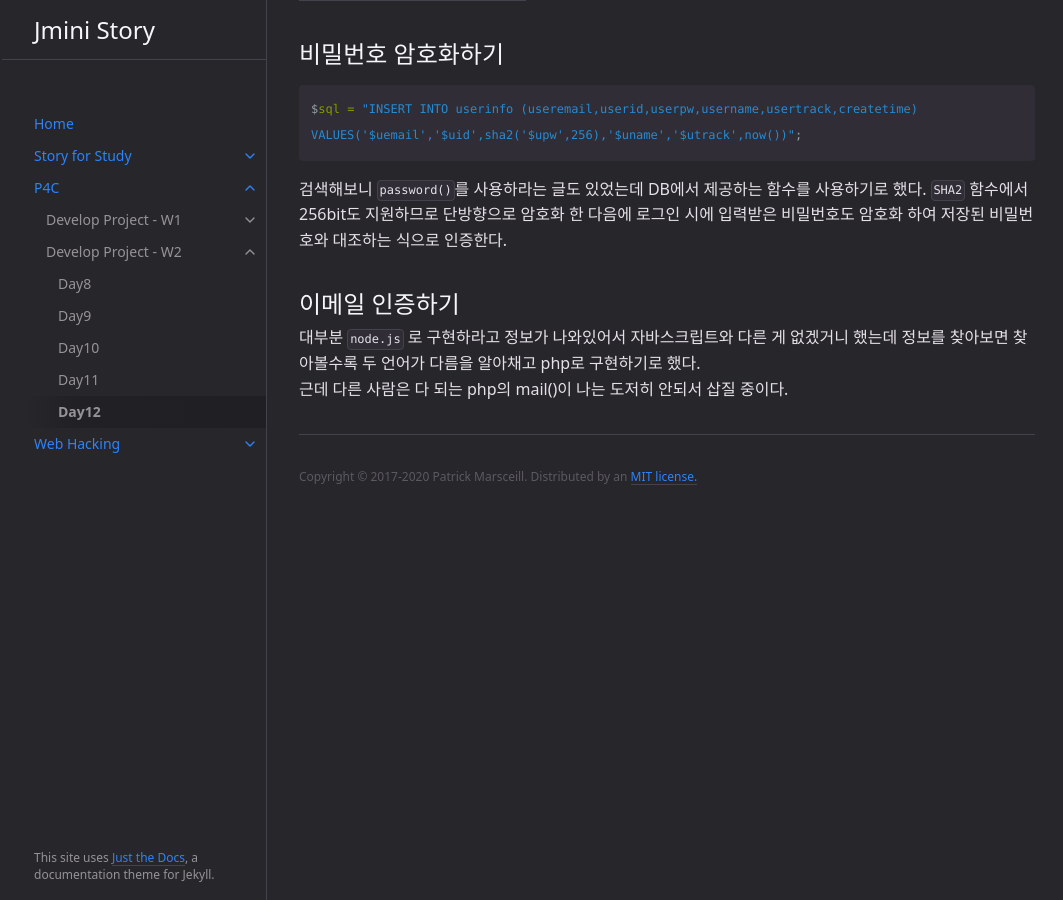
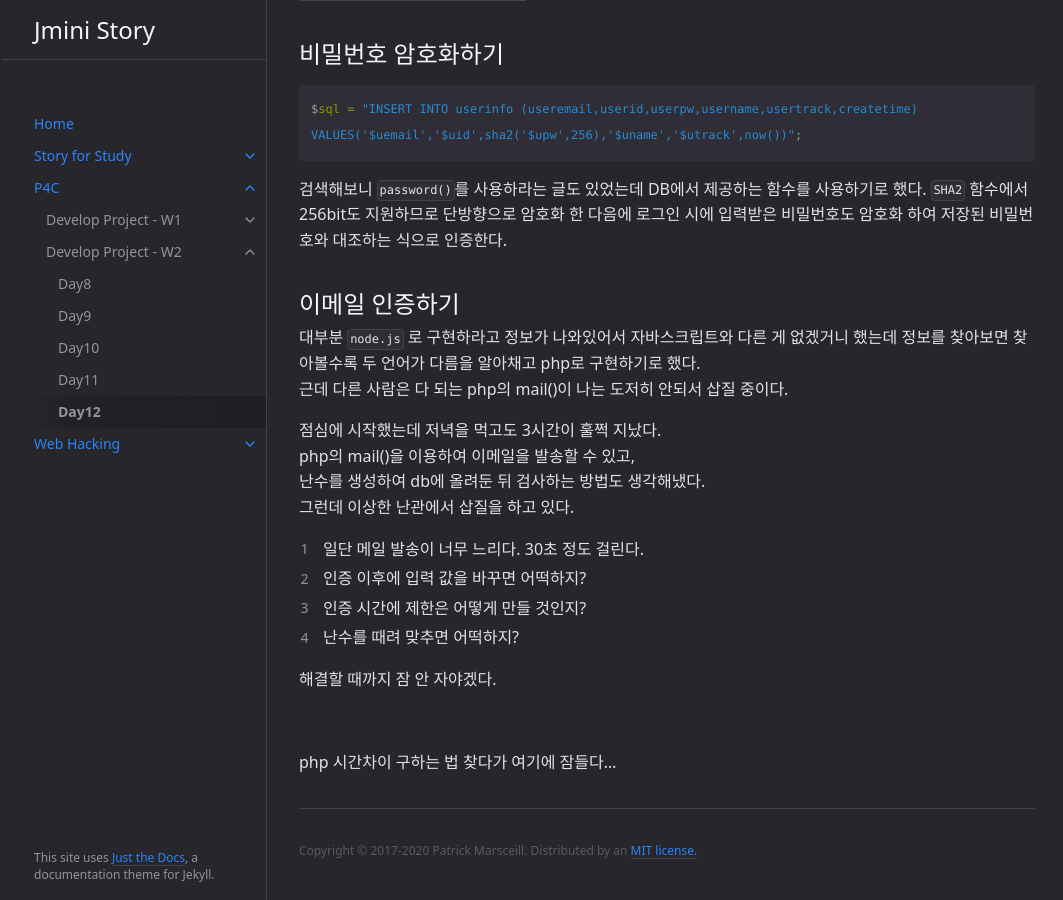
Before and after one commit to Jminis/Jminis.github.io, a Jekyll site: the page built from docs/P4C/Day12.md, in a window 1280 px wide and 900 px high, scrolled down 4096 px. Shown: the whole window, without its empty margins (105-1168 px from the left). Built offline with Jekyll 4.4.1, drawn with Linux system fonts in a browser that asks for light colours.

Commit message:
2022-04-29 2

```diff
--- a/docs/P4C/Day12.md
+++ b/docs/P4C/Day12.md
@@ -157,3 +157,19 @@ VALUES('$uemail','$uid',sha2('$upw',256),'$uname','$utrack',now())";
 
 대부분 `node.js` 로 구현하라고 정보가 나와있어서 자바스크립트와 다른 게 없겠거니 했는데 정보를 찾아보면 찾아볼수록 두 언어가 다름을 알아채고 php로 구현하기로 했다.
 근데 다른 사람은 다 되는 php의 mail()이 나는 도저히 안되서 삽질 중이다.
+
+점심에 시작했는데 저녁을 먹고도 3시간이 훌쩍 지났다.
+php의 mail()을 이용하여 이메일을 발송할 수 있고,
+난수를 생성하여 db에 올려둔 뒤 검사하는 방법도 생각해냈다.
+그런데 이상한 난관에서 삽질을 하고 있다.
+
+1. 일단 메일 발송이 너무 느리다. 30초 정도 걸린다.
+2. 인증 이후에 입력 값을 바꾸면 어떡하지?
+3. 인증 시간에 제한은 어떻게 만들 것인지?
+4. 난수를 때려 맞추면 어떡하지?
+
+해결할 때까지 잠 안 자야겠다.
+
+<br>
+
+php 시간차이 구하는 법 찾다가 여기에 잠들다...
```
